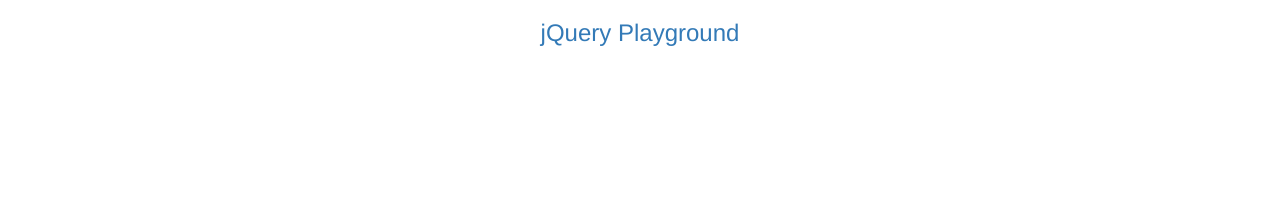
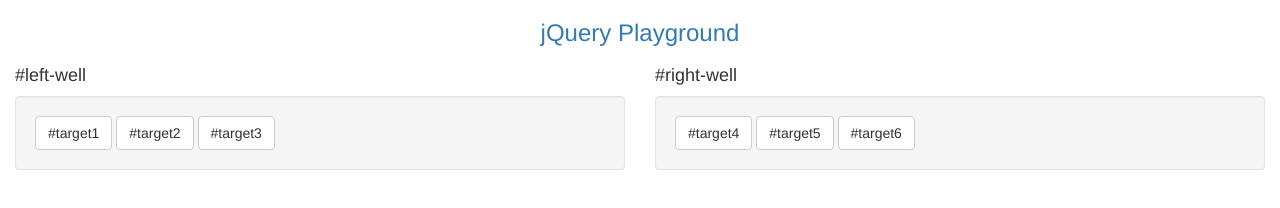
Before and after one commit to danieladelvos/fcc-html5-and-css, a website: page jquery-playground.html in a window 1280 px wide. Drawn offline with nearby package versions, Linux system fonts and the light colour scheme.

Commit message:
bootstrap wells and add target for jquery selectors

```diff
--- a/jquery-playground.html
+++ b/jquery-playground.html
@@ -10,13 +10,29 @@
     <link rel="stylesheet" href="https://fonts.googleapis.com/css?family=Lobster" type="text/css">
     <link rel="stylesheet" href="//maxcdn.bootstrapcdn.com/bootstrap/3.3.1/css/bootstrap.min.css">
     <link rel="stylesheet" href="//maxcdn.bootstrapcdn.com/font-awesome/4.5.0/css/font-awesome.min.css"/>
-    <link rel="stylesheet" href="styles/styles.css">
+    <!--<link rel="stylesheet" href="styles/styles.css">-->
   </head>
+  <!--Only change code above this line.-->
   <body>
     <div class="container-fluid">
       <h3 class="text-primary text-center">jQuery Playground</h3>
       <div class="row">
-
+        <div class="col-xs-6">
+          <h4>#left-well</h4>
+            <div class="well" id="left-well">
+              <button class="btn btn-default target" id="target1">#target1</button>
+              <button class="btn btn-default target" id="target2">#target2</button>
+              <button class="btn btn-default target" id="target3">#target3</button>
+            </div>
+        </div>
+        <div class="col-xs-6">
+          <h4>#right-well</h4>
+            <div class="well" id="right-well">
+              <button class="btn btn-default target" id="target4">#target4</button>
+              <button class="btn btn-default target" id="target5">#target5</button>
+              <button class="btn btn-default target" id="target6">#target6</button>
+            </div>
+        </div>
       </div>
     </div>
 
```
